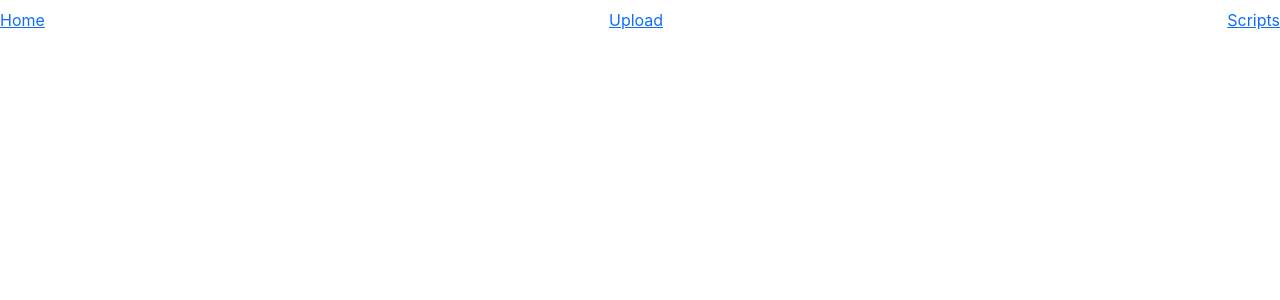
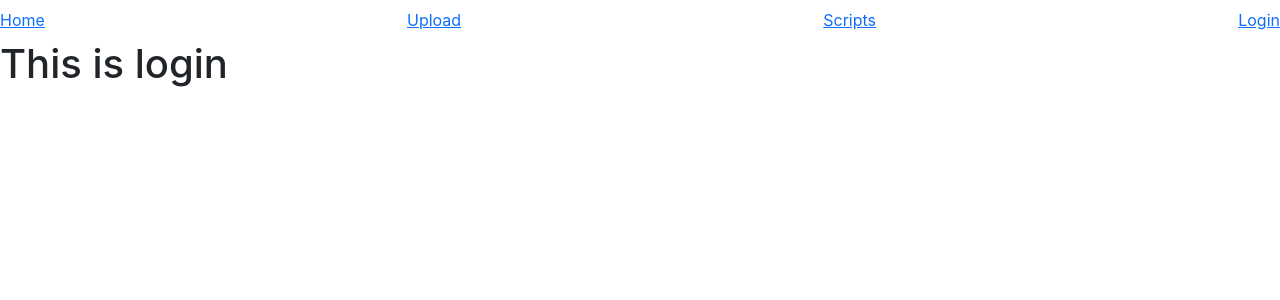
Before and after one commit to 499-Donkey/Donkey.ai, a React (Create React App) app in the folder client/: page /auth in a window 1280 px wide. Before the commit this address had no page. Shown: the top 300 px of the page. Built offline with nearby package versions, Linux system fonts and the light colour scheme.

Commit message:
login page

```diff
--- a/client/src/App.tsx
+++ b/client/src/App.tsx
@@ -6,6 +6,7 @@ import Navbar from "./components/navbar";
 import Home from "./pages/home";
 import Upload from "./pages/upload";
 import ScriptList from "./pages/scripts";
+import Auth from "./pages/auth";
 
 function App() {
 
@@ -17,6 +18,7 @@ function App() {
         <Route path="/" element={<Home />} />
         <Route path="/upload" element={<Upload />} />
         <Route path="/scripts" element={<ScriptList />} />
+        <Route path="/auth" element={<Auth />} />
       </Routes>
     </>
   );
--- a/client/src/components/navbar.tsx
+++ b/client/src/components/navbar.tsx
@@ -7,6 +7,7 @@ const Navbar = () => {
       <Link to="/">Home</Link>
       <Link to="/upload">Upload</Link>
       <Link to="/scripts">Scripts</Link>
+      <Link to="/auth">Login</Link>
     </div>
   );
 };
--- /dev/null
+++ b/client/src/pages/auth.tsx
@@ -0,0 +1,22 @@
+import React from 'react'
+
+const Auth: React.FC = () => {
+
+
+
+
+
+
+
+    return(
+        <>
+            <div className="contain">
+                <h1>
+                    This is login
+                </h1>
+            </div>
+        </>
+    )
+}
+
+export default Auth
```
